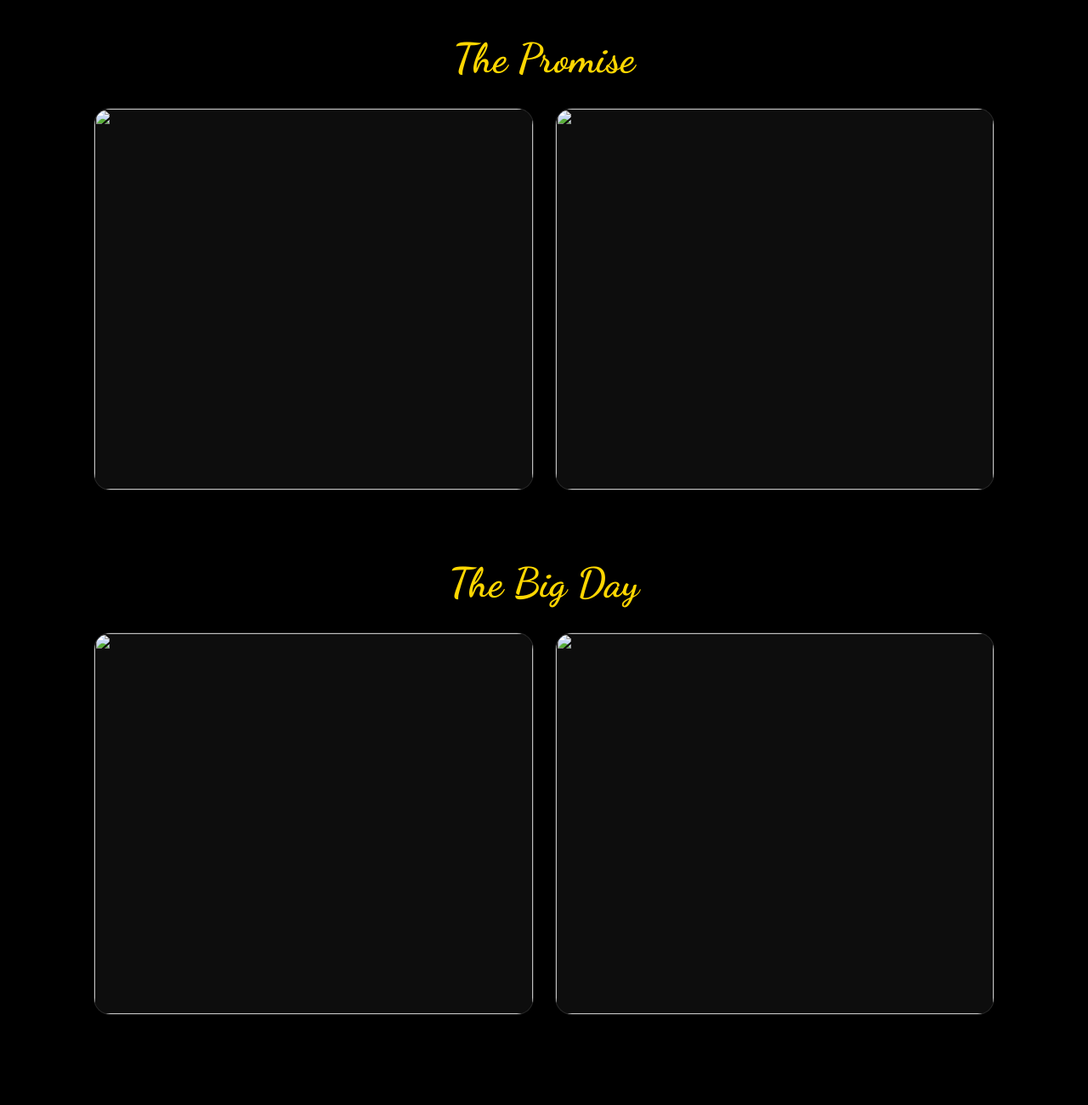
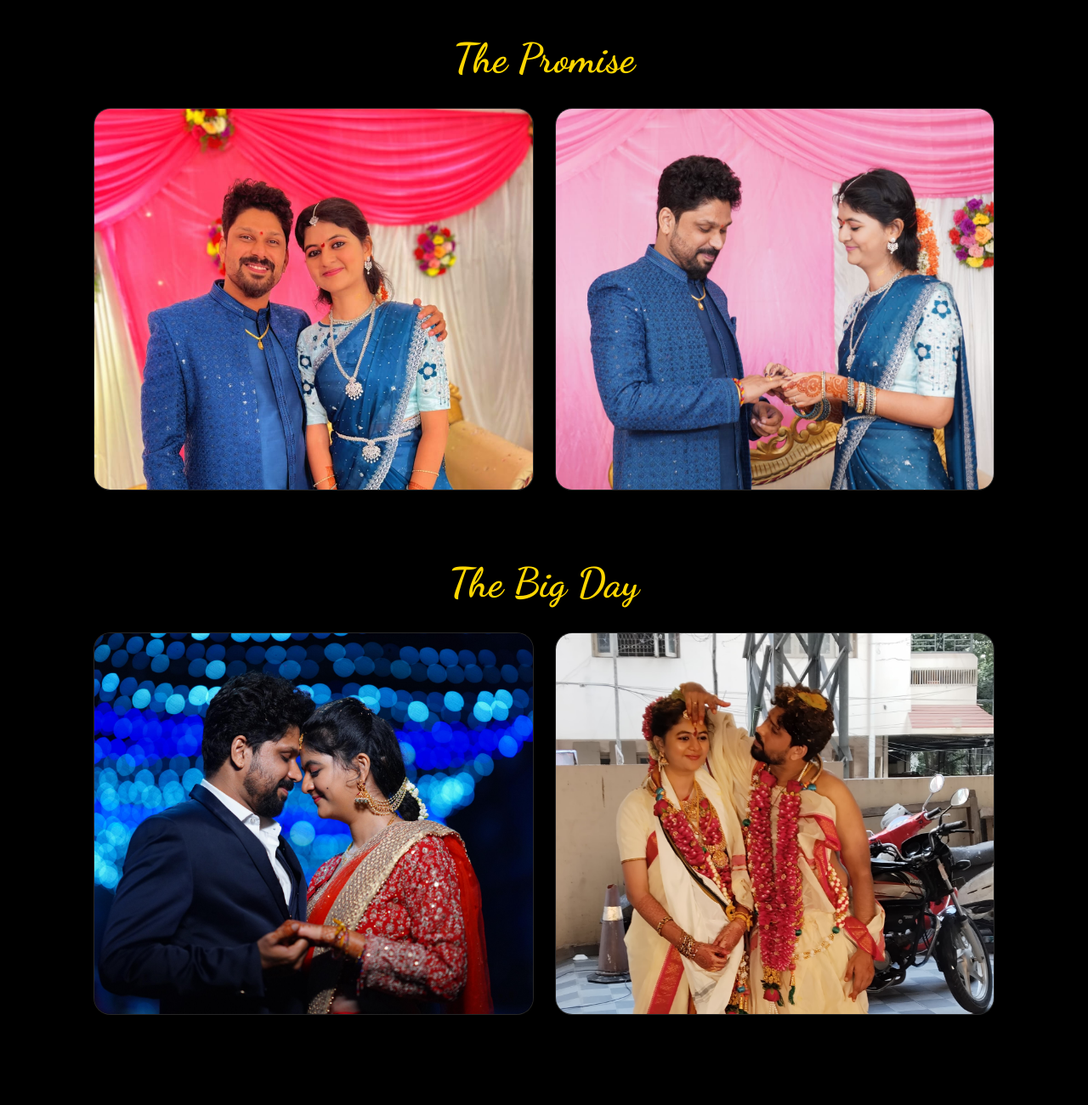
Before and after one commit to Sadvik005/RAMA, a plain HTML site: page gallery.html in a window 1280 px wide. Shown: the part 840-2140 px from the top of the page at 85% size. Drawn offline with Linux system fonts and the light colour scheme.

Commit message:
Update image and video paths in gallery.html

```diff
--- a/gallery.html
+++ b/gallery.html
@@ -203,14 +203,19 @@
 
         <h2 class="section-title reveal">The Promise</h2>
         <div class="gallery reveal">
-            <div class="card"><img src="WhatsApp Image 2026-03-01 at 10.34.28.jpeg"></div>
-            <div class="card"><img src="WhatsApp Image 2026-02-26 at 14.06.41.jpeg"></div>
+<div class="card">
+  <img src="Images/WhatsApp Image 2026-03-01 at 10.34.28.jpeg">
+</div>
+
+<div class="card">
+  <img src="Images/WhatsApp Image 2026-02-26 at 14.06.41.jpeg">
+</div>
         </div>
 
         <h2 class="section-title reveal">The Big Day</h2>
         <div class="gallery reveal">
-            <div class="card"><img src="WhatsApp Image 2026-02-26 at 13.55.53.jpeg"></div>
-            <div class="card"><img src="WhatsApp Image 2026-02-26 at 13.45.48.jpeg"></div>
+            <div class="card"><img src="Images/WhatsApp Image 2026-02-26 at 13.55.53.jpeg"></div>
+            <div class="card"><img src="Images/WhatsApp Image 2026-02-26 at 13.45.48.jpeg"></div>
         </div>
 
         <footer class="reveal">
@@ -225,7 +230,7 @@
         <div class="video-card-container">
             <button class="close-vid" onclick="closeVideo()">✕ RETURN TO EARTH</button>
             <video id="memoryVideo" controls playsinline>
-                <source src="WhatsApp Video 2026-03-01 at 15.26.57.mp4" type="video/mp4">
+                <source src="Images/WhatsApp Video 2026-03-01 at 15.26.57.mp4" type="video/mp4">
             </video>
         </div>
     </div>
```
